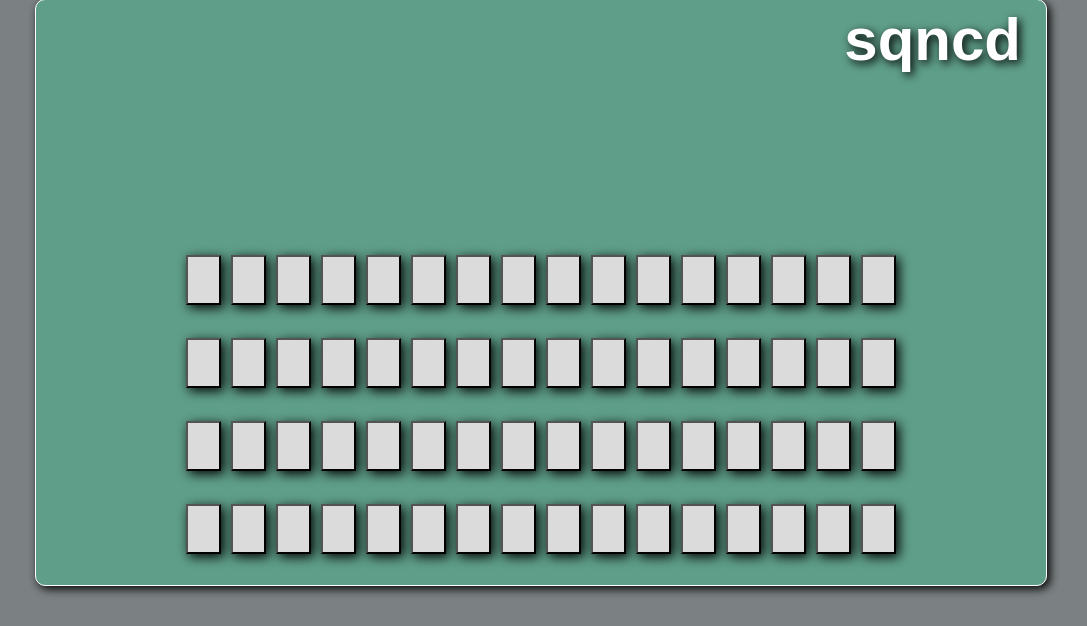
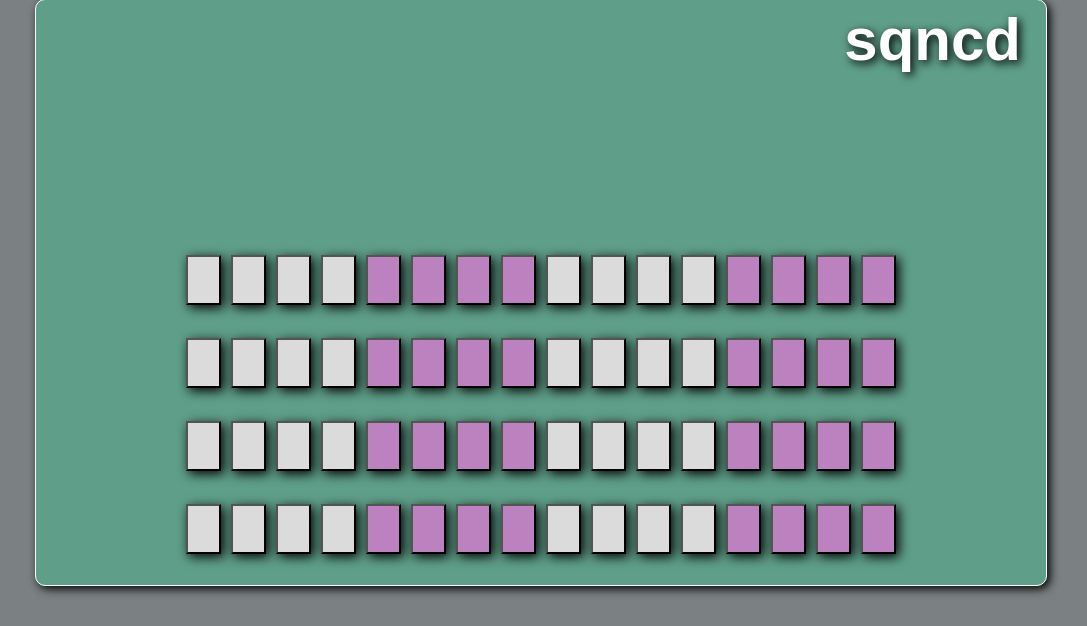
Before and after one commit to muno17/sqncd, a Flask app: page /sqncd in a window 1280 px wide. Shown: the part 86-712 px from the top of the page, without its empty margins (99-1186 px from the left). Run offline with Flask 2, Linux system fonts and the light colour scheme.

Commit message:
add alternate color to buttons 5-8 and 13-16

```diff
--- a/static/script.js
+++ b/static/script.js
@@ -1,5 +1,6 @@
 //create 4x16 grid for buttons
 let buttonContainer = document.getElementById('buttonContainer')
+let altColor = [5, 6, 7, 8, 13, 14, 15, 16]
 
 function gridCreator() {
     for (let i = 1; i < 5; i++) {
@@ -10,6 +11,11 @@ function gridCreator() {
         for (let j = 1; j < 17; j++) {
             let gridButton = document.createElement('button');
             gridButton.setAttribute('id', 'gridButton');
+
+            if (altColor.includes(j)) {
+                gridButton.style.backgroundColor = "#BC81BF";
+            }
+
             gridRow.appendChild(gridButton);
         console.log('all the way in')
         }
--- a/templates/sqncd.html
+++ b/templates/sqncd.html
@@ -1,7 +1,7 @@
 {% extends "layout.html" %}
 
 {% block title %}
-    sqncd
+    sqncr
 {% endblock %}
 
 {% block main %}
@@ -11,7 +11,14 @@
             <h1 id="logo">sqncd</h1>
         </div>
         <div class="controls">
-            <div class="top controls">
+            <div class="leftControls">
+
+            </div>
+            <div class="midControls">
+
+            </div>
+            <div class="rightControls">
+
             </div>
         </div>
         <div class="sqncr">
```
